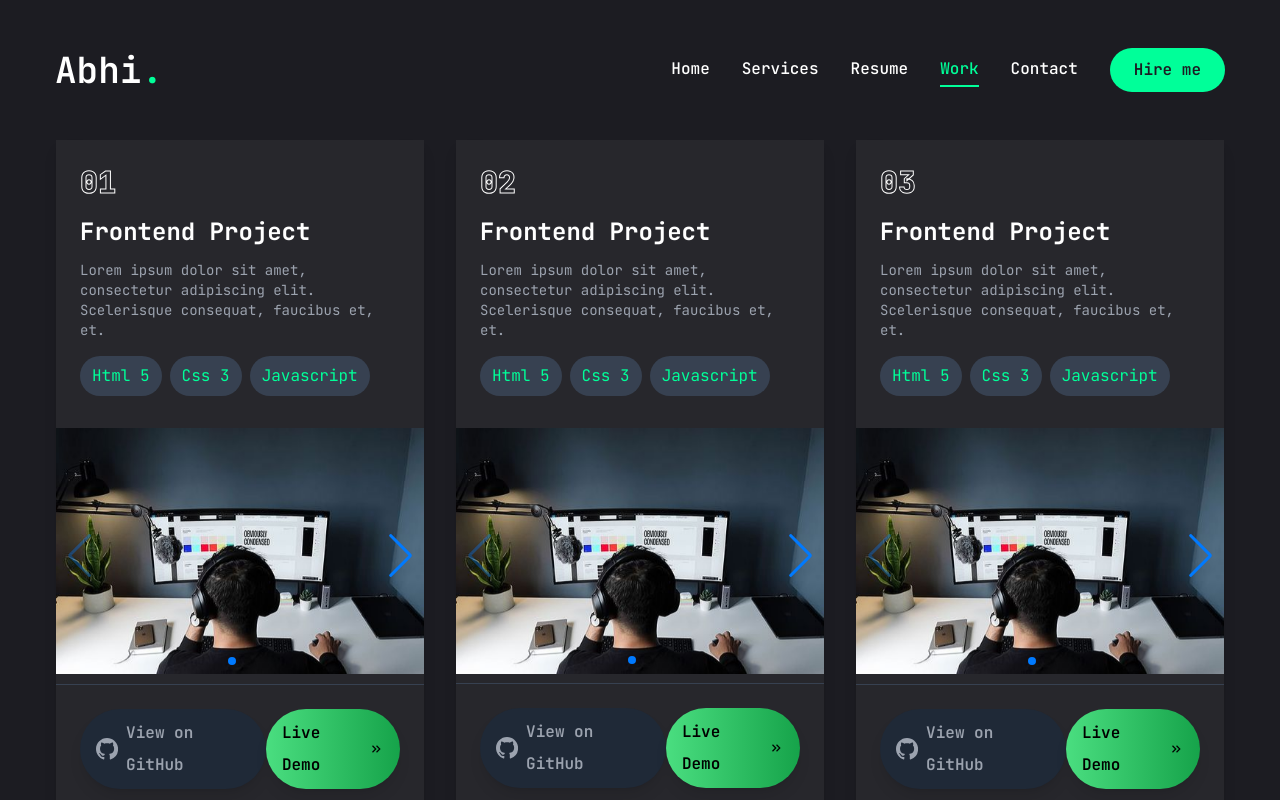
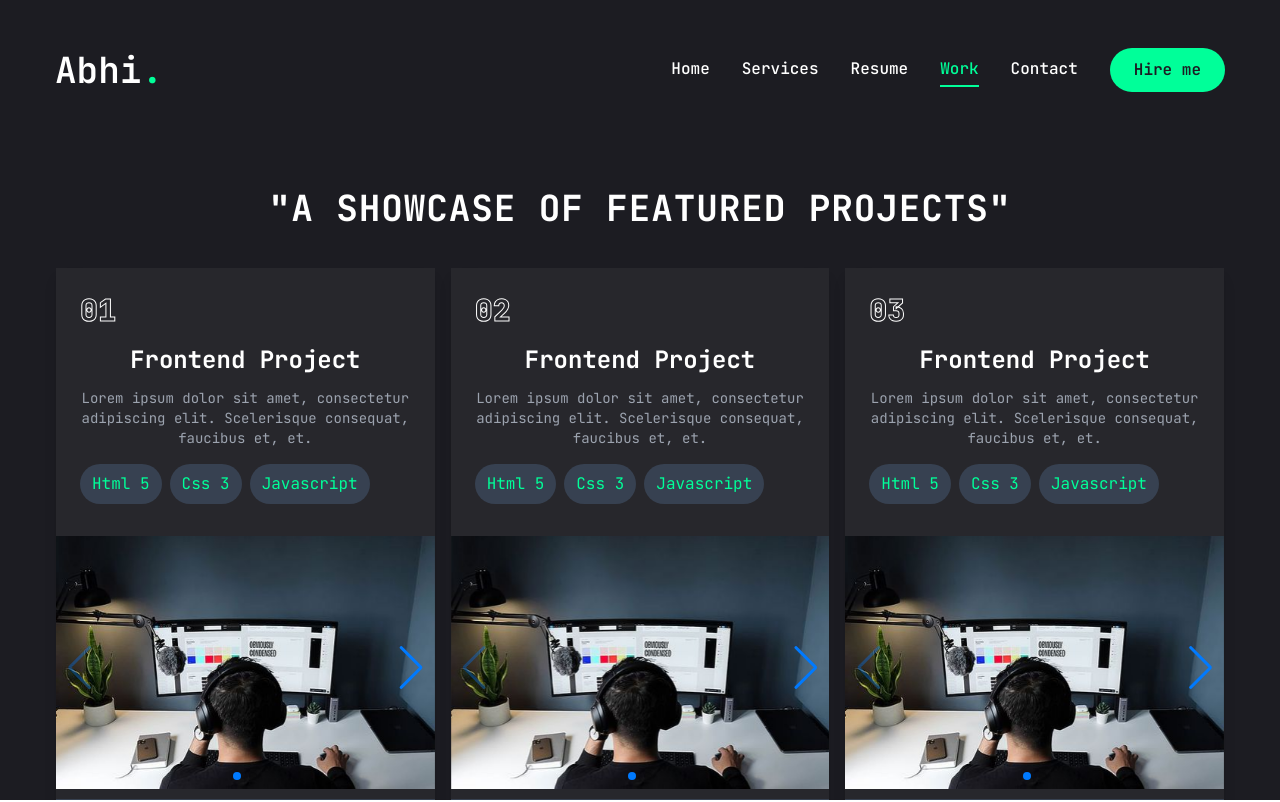
Before and after one commit to Abhishek10269/iCream, a Next.js app: page /work in a window 1280 px wide. Shown: the top 802 px of the page. Built offline with nearby package versions, Linux system fonts and the light colour scheme.

Commit message:
Added projects to home page

```diff
--- a/app/page.jsx
+++ b/app/page.jsx
@@ -4,6 +4,7 @@ import {FiDownload} from "react-icons/fi";
 import Social from "@/components/Socials";
 import Photo from "@/components/Photo";
 import Stats from "@/components/Stats";
+import Work from "./work/page";
 
  const Home =()=> {
   return (
@@ -40,6 +41,8 @@ import Stats from "@/components/Stats";
       </div>
     </div>
     <Stats/>
+    <hr className="shadow:md" />
+    <Work></Work>
    </section>
   );
 }
--- a/app/work/page.jsx
+++ b/app/work/page.jsx
@@ -168,10 +168,13 @@ const Work = () => {
         <motion.section
             initial={{ opacity: 0 }}
             animate={{ opacity: 1 }}
-            className="min-h-screen  bg-primary"
+            className="min-h-screen bg-primary py-12"
         >
-            <div className="container mx-auto px-4">
-                <div className="grid gap-8 gap-y-2 md:grid-cols-2 lg:grid-cols-3">
+            <div className="container mx-auto px-4 text-center">
+                <h2 className="text-4xl font-bold text-white mb-10 uppercase tracking-wide">
+                "A Showcase of Featured Projects"
+                </h2>
+                <div className="grid gap-4 md:grid-cols-2 lg:grid-cols-3">
                     {projects.map((project, index) => (
                         <ProjectCard key={index} project={project} />
                     ))}
--- a/components/Photo.jsx
+++ b/components/Photo.jsx
@@ -22,7 +22,7 @@ const Photo = ()=>{
                 className="w-[298px] h-[298px] xl:w-[498px] xl:h-[498px] mix-blend-lighten absolute"
                 >
                     <Image
-                    src="/assets/abhi.png"
+                    src="/assets/2.jpg"
                     priority
                     quality={100}
                     fill
```
